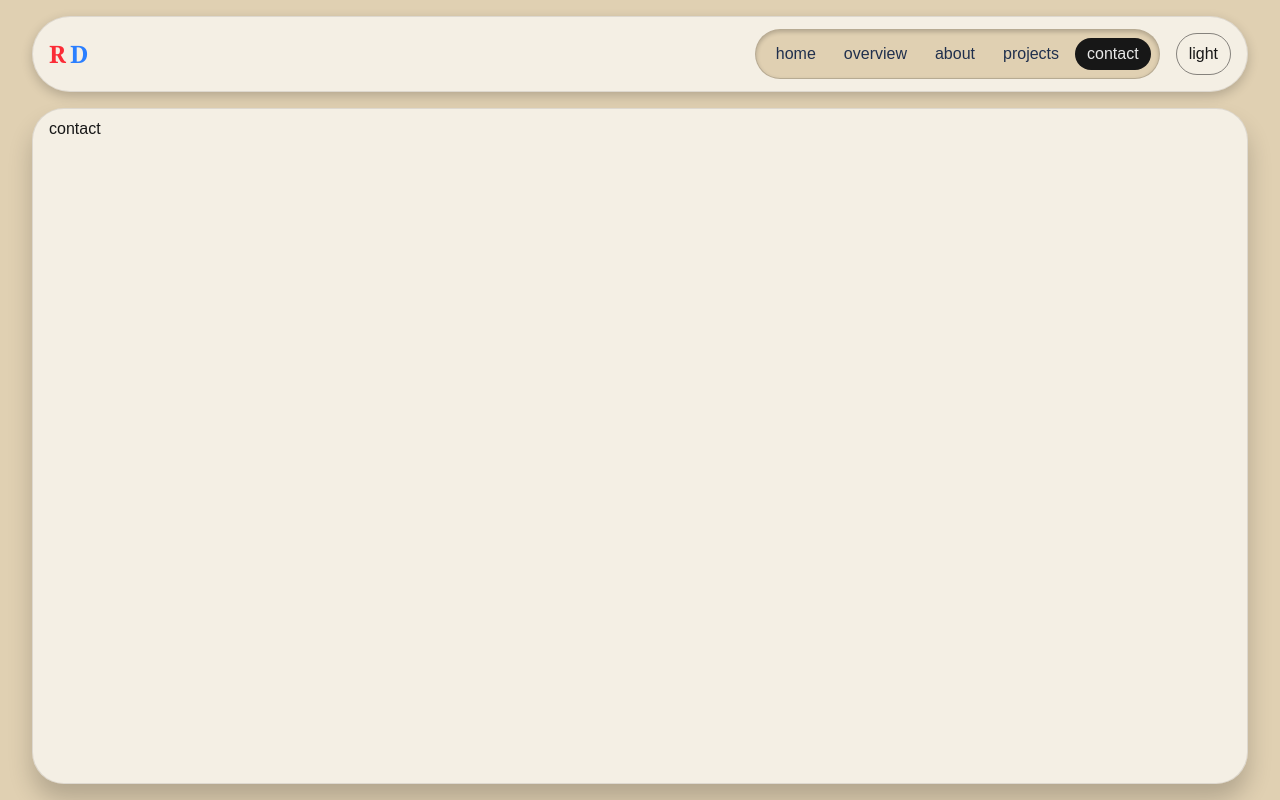
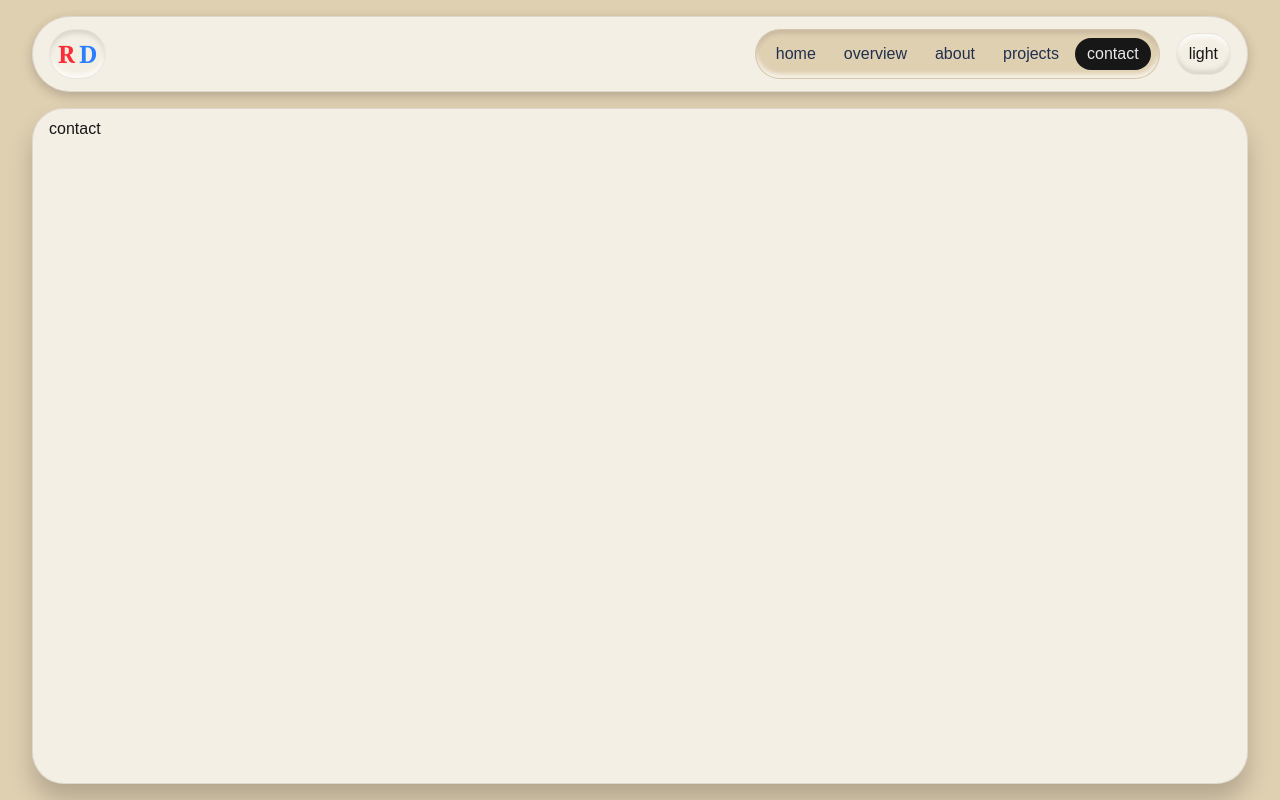
Before and after one commit to RanaDebbarma/my-portfolio, a Next.js app: page /contact in a window 1280 px wide. Built offline with nearby package versions, Linux system fonts and the light colour scheme.

Commit message:
More design

```diff
--- a/app/(root)/(home)/page.tsx
+++ b/app/(root)/(home)/page.tsx
@@ -12,6 +12,19 @@ const home = () => {
       <p>
         {ProfileData.summary}
       </p>
+
+      <div className="border border-foreground/20 w-fit m-auto mt-20 rounded-full p-8 py-34">
+        {Object.entries(ProfileData.skills).map(skill => (
+          <div key={skill[0]}>
+            {skill[0]}: {" "}
+            {skill[1].map((s, i) => {
+              if (i === skill[1].length - 1) return s + ". ";
+              return (s + ", ")
+            })}
+          </div>
+        ))}
+      </div>
+
     </div>
   )
 }
--- a/app/(root)/layout.tsx
+++ b/app/(root)/layout.tsx
@@ -9,7 +9,7 @@ const Layout = ({ children }: { children: React.ReactNode }) => {
         {/* navigation */}
         <div className="border border-foreground/10 bg-secondary shadow-[0_4px_12px_rgba(0,0,0,0.2)] rounded-full z-10 px-4 py-3 flex gap-2 justify-between items-center">
           {/* LOGO */}
-          <div className="text-2xl font-serif font-bold flex gap-1">
+          <div className="text-2xl font-serif font-bold p-2 border border-foreground/5 concave rounded-full flex gap-1">
             <span className="text-red-500">R</span>
             <span className="text-blue-500">D</span>
           </div>
--- a/app/globals.css
+++ b/app/globals.css
@@ -4,7 +4,13 @@
   --background: hsl(39, 43%, 79%);
   --foreground: #171717;
   --secondary: hsl(0, 0%, 100%, 0.65);
-  --concave: inset 0 2px 4px rgba(0, 0, 0, 0.2);
+
+  --concave1: inset 0 4px 4px rgba(0, 0, 0, 0.1);
+  --concave2: inset 0 -4px 4px rgba(255, 255, 255, 0.7);
+
+  --convex1: inset 0 -4px 4px rgba(0, 0, 0, 0.1);
+  --convex2: inset 0 4px 4px rgba(255, 255, 255, 0.7);
+
   --muted-text: #ededed86;
 }
 
@@ -19,10 +25,16 @@
 }
 
 .dark {
-  --background: hsl(211, 50%, 7%);
-  --foreground: #ededed;
-  --secondary: hsl(216, 100%, 58%, 0.1);
-  --concave: inset 0 -2px 4px rgba(255, 255, 255, 0.2);
+  --background: hsl(210, 50%, 5%);
+  --foreground: hsl(0, 0%, 85%);
+  --secondary: hsl(211, 100%, 100%, 0.069);
+
+  --concave1: inset 0 4px 4px rgba(0, 0, 0, 1);
+  --concave2: inset 0 -4px 4px rgba(255, 255, 255, 0.1);
+
+  --convex1: inset 0 -4px 4px rgba(0, 0, 0, 1);
+  --convex2: inset 0 4px 4px rgba(255, 255, 255, 0.1);
+
   --muted-text: #ededed90;
 }
 
@@ -33,5 +45,8 @@ body {
 }
 
 .concave {
-  box-shadow: var(--concave);
+  box-shadow: var(--concave1), var(--concave2);
 }
+.convex {
+  box-shadow: var(--convex1), var(--convex2);
+}
--- a/components/NavBar.tsx
+++ b/components/NavBar.tsx
@@ -18,7 +18,7 @@ const NavBar = () => {
   const activeTab = navItems.find(nav => nav.href === pathname)?.name || navItems[0].name;
 
   return (
-    <div className="w-fit border border-foreground/20 bg-background concave rounded-full flex gap-1 p-2">
+    <div className="w-fit border border-foreground/5 bg-background concave rounded-full flex gap-1 p-2">
       {/* NavTabs */}
       {navItems.map(nav => (
         <Link
--- a/components/ThemeToggle.tsx
+++ b/components/ThemeToggle.tsx
@@ -4,19 +4,25 @@ import { ThemeContext } from "@/providers/ThemeProvider";
 import { useContext, useEffect } from "react";
 
 const ThemeToggle = () => {
-  const { theme, toggleTheme } = useContext(ThemeContext);
+  const context = useContext(ThemeContext);
+
+  if (!context) {
+    throw new Error("ThemeToggle must be used inside ThemeProvider");
+  }
+
+  const { theme, toggleTheme } = context;
 
   useEffect(() => {
 
-    document.body.classList.remove("light", "dark");
-    document.body.classList.add(theme);
+    document.documentElement.classList.remove("light", "dark");
+    document.documentElement.classList.add(theme);
 
   }, [theme]);
 
   return (
     <div
       onClick={() => toggleTheme()}
-      className="group isolate cursor-pointer px-3 py-2 relative border border-foreground/50 hover:border-emerald-500 rounded-full overflow-hidden"
+      className="group convex hover:concave isolate cursor-pointer px-3 py-2 relative border border-foreground/5 hover:bg-emerald-500/10 hover:border-emerald-500/0 rounded-full overflow-hidden"
     >
       <div className="group-hover:text-emerald-500">
         {theme}
```
